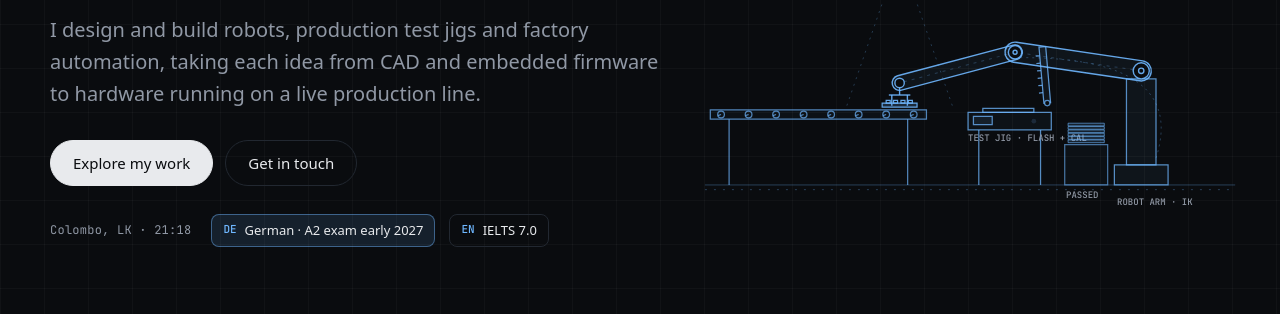
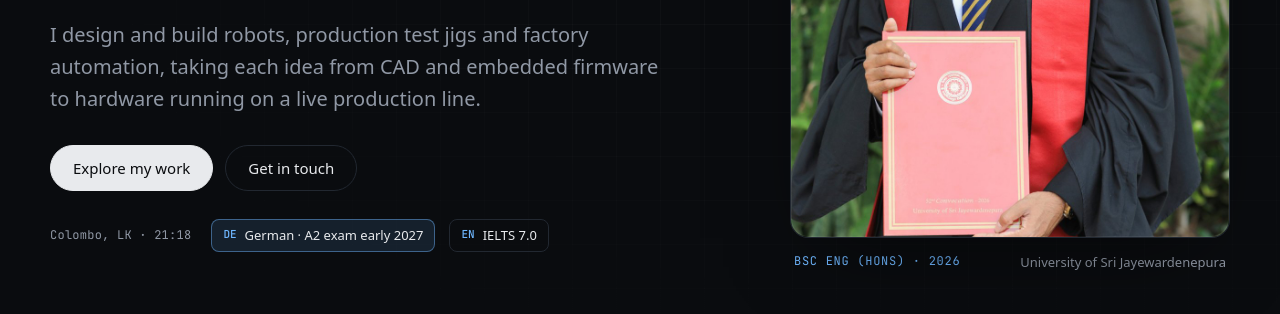
Before and after one commit to AnushikaJ/AnushikaJ.github.io, an Astro site: page /en in a window 1280 px wide. Shown: the part 481-795 px from the top of the page. Built offline with nearby package versions, Linux system fonts and the light colour scheme; Astro itself is replaced by a stand-in of ours; animation ran at ten frames a second.

Commit message:
Hero: graduation photo instead of animation; remove stats strip
Co-Authored-By: Claude Opus 5.5 <noreply@anthropic.com>
Claude-Session: https://claude.ai/code/session_01WWcUxdnitErofEymZTcV1b

```diff
--- a/src/components/HeroCell.astro
+++ /dev/null
@@ -1,226 +0,0 @@
----
-// Hero animation: a small automated work cell drawn as a live blueprint.
-// Conveyor brings a PCB → vision camera detects it → robot arm (2-link IK) picks it →
-// test jig closes its pogo-pin lid and tests it → arm stacks the passed board. Loops forever.
-import type { Lang } from '../i18n/ui';
-interface Props { lang: Lang }
-const { lang } = Astro.props;
-const labels = lang === 'en'
-  ? { vision: 'VISION · YOLO', jig: 'TEST JIG · FLASH + CAL', arm: 'ROBOT ARM · IK', out: 'PASSED', pass: 'PASS', cycle: 'CYCLE', units: 'UNITS' }
-  : { vision: 'VISION · YOLO', jig: 'PRÜFVORRICHTUNG', arm: 'ROBOTERARM · IK', out: 'GEPRÜFT', pass: 'OK', cycle: 'TAKT', units: 'STÜCK' };
----
-
-<canvas class="cell" data-l={JSON.stringify(labels)} aria-hidden="true"></canvas>
-
-<script>
-  const canvas = document.querySelector<HTMLCanvasElement>('canvas.cell')!;
-  const ctx = canvas.getContext('2d')!;
-  const Lb = JSON.parse(canvas.dataset.l!);
-  const reduce = matchMedia('(prefers-reduced-motion: reduce)').matches;
-
-  // ---- theme colours (re-read when the theme changes) ----
-  let C = { a: '111,183,255', text: '#e8eaed', muted: '#9098a5', bg: '#0f1216', grid: 'rgba(255,255,255,0.03)' };
-  const readTheme = () => {
-    const s = getComputedStyle(document.documentElement);
-    C = { a: s.getPropertyValue('--accent-rgb').trim(), text: s.getPropertyValue('--text').trim(), muted: s.getPropertyValue('--muted').trim(), bg: s.getPropertyValue('--bg').trim(), grid: s.getPropertyValue('--grid').trim() };
-  };
-  readTheme();
-  new MutationObserver(readTheme).observe(document.documentElement, { attributes: true, attributeFilter: ['data-theme'] });
-
-  // ---- scene geometry (scene units, 800 × 520). The robot stands on the right; every target is to its left. ----
-  type Pt = { x: number; y: number };
-  const SH: Pt = { x: 660, y: 300 };       // shoulder joint
-  const L1 = 190, L2 = 178, TOOL = 34;     // link lengths, gripper length
-  const PICK: Pt = { x: 300, y: 352 }, JIG: Pt = { x: 462, y: 352 }, OUT: Pt = { x: 578, y: 410 }, HOME: Pt = { x: 540, y: 190 };
-  const P = (x: number, y: number): Pt => ({ x, y });
-
-  // Motion program: tool-tip targets, durations (s), gripper state, and events fired when a step starts.
-  type Step = { to: Pt; d: number; grip?: boolean; ev?: string };
-  const program: Step[] = [
-    { to: HOME, d: 0.6, ev: 'spawn' },
-    { to: HOME, d: 1.5 },                                                    // wait for the conveyor
-    { to: P(PICK.x, 270), d: 0.9 }, { to: PICK, d: 0.45 }, { to: PICK, d: 0.25, grip: true, ev: 'pick' },
-    { to: P(PICK.x, 260), d: 0.4, grip: true }, { to: P(JIG.x, 262), d: 0.9, grip: true }, { to: JIG, d: 0.45, grip: true },
-    { to: JIG, d: 0.25, ev: 'place' }, { to: P(JIG.x, 230), d: 0.45 }, { to: P(560, 200), d: 0.5, ev: 'test' },
-    { to: P(560, 200), d: 2.2, ev: 'spawn' },                                // jig testing; next board arrives
-    { to: P(JIG.x, 262), d: 0.55 }, { to: JIG, d: 0.4 }, { to: JIG, d: 0.25, grip: true, ev: 'pickjig' },
-    { to: P(JIG.x, 262), d: 0.4, grip: true }, { to: P(OUT.x, 290), d: 0.7, grip: true }, { to: P(OUT.x, OUT.y - 44), d: 0.45, grip: true },
-    { to: P(OUT.x, OUT.y - 44), d: 0.25, ev: 'drop' }, { to: P(OUT.x, 280), d: 0.45 },
-  ];
-
-  // ---- state ----
-  let w = 0, h = 0, dpr = 1, running = false, raf = 0;
-  let step = 0, stepT = 0, from: Pt = { ...HOME }, tool: Pt = { ...HOME }, grip = 0, gripTarget = 0;
-  let board: null | { x: number; y: number; where: 'belt' | 'arm' | 'jig' } = null;
-  let incoming: null | { x: number } = null;
-  let jigT = -1, units = 11, cycleStart = 0, lastCycle = 12.4, vision = 0;
-  let last = performance.now();
-  let S = 1, OX = 0, OY = 0;
-
-  const ease = (t: number) => t * t * (3 - 2 * t);
-  function ik(px: number, py: number) {
-    // The wrist sits TOOL above the tool tip (the gripper always points down). Elbow-up solution.
-    const wx = px - SH.x, wy = py - TOOL - SH.y;
-    const d = Math.min(Math.hypot(wx, wy), L1 + L2 - 1);
-    const c2 = (d * d - L1 * L1 - L2 * L2) / (2 * L1 * L2);
-    const t2 = -Math.acos(Math.max(-1, Math.min(1, c2)));
-    const t1 = Math.atan2(wy, wx) - Math.atan2(L2 * Math.sin(t2), L1 + L2 * Math.cos(t2));
-    return { t1, t2 };
-  }
-
-  function event(ev?: string) {
-    if (ev === 'spawn' && !incoming && !(board && board.where === 'belt')) incoming = { x: 34 };
-    if (ev === 'pick' && board && board.where === 'belt') board.where = 'arm';
-    if (ev === 'place' && board) { board.where = 'jig'; board.x = JIG.x; board.y = JIG.y; }
-    if (ev === 'test') jigT = 0;
-    if (ev === 'pickjig' && board) board.where = 'arm';
-    if (ev === 'drop') { board = null; units++; const now = performance.now() / 1000; if (cycleStart) lastCycle = now - cycleStart; cycleStart = now; }
-  }
-
-  function update(dt: number) {
-    const s = program[step];
-    stepT += dt / s.d;
-    const k = ease(Math.min(1, stepT));
-    tool = { x: from.x + (s.to.x - from.x) * k, y: from.y + (s.to.y - from.y) * k };
-    gripTarget = s.grip ? 1 : 0;
-    if (stepT >= 1) { from = { ...s.to }; stepT = 0; step = (step + 1) % program.length; event(program[step].ev); }
-    grip += (gripTarget - grip) * Math.min(1, dt * 12);
-    if (incoming) { incoming.x += 120 * dt; if (incoming.x >= PICK.x) { board = { x: PICK.x, y: PICK.y, where: 'belt' }; incoming = null; } }
-    if (board && board.where === 'arm') { board.x = tool.x; board.y = tool.y; }
-    const seen = (board && board.where === 'belt') || (incoming && incoming.x > PICK.x - 70);
-    vision += ((seen ? 1 : 0) - vision) * Math.min(1, dt * 6);
-    if (jigT >= 0) { jigT += dt; if (jigT > 2.2) jigT = -1; }
-  }
-
-  // ---- drawing helpers (scene units → pixels) ----
-  const X = (x: number) => OX + x * S, Y = (y: number) => OY + y * S;
-  const stroke = (a = 0.75, wdt = 1.25) => { ctx.strokeStyle = `rgba(${C.a},${a})`; ctx.lineWidth = wdt; };
-  const fillA = (a: number) => (ctx.fillStyle = `rgba(${C.a},${a})`);
-  function rect(x: number, y: number, ww: number, hh: number, f = 0.04) { ctx.beginPath(); ctx.rect(X(x), Y(y), ww * S, hh * S); fillA(f); ctx.fill(); ctx.stroke(); }
-  function line(x1: number, y1: number, x2: number, y2: number) { ctx.beginPath(); ctx.moveTo(X(x1), Y(y1)); ctx.lineTo(X(x2), Y(y2)); ctx.stroke(); }
-  function circ(x: number, y: number, r: number, fill?: string) { ctx.beginPath(); ctx.arc(X(x), Y(y), r * S, 0, Math.PI * 2); if (fill) { ctx.fillStyle = fill; ctx.fill(); } ctx.stroke(); }
-  function link(ax: number, ay: number, bx: number, by: number, r: number) {
-    const len = Math.hypot(bx - ax, by - ay) * S, ang = Math.atan2(by - ay, bx - ax);
-    ctx.save(); ctx.translate(X(ax), Y(ay)); ctx.rotate(ang); ctx.beginPath();
-    ctx.moveTo(0, -r * S); ctx.lineTo(len, -r * S); ctx.arc(len, 0, r * S, -Math.PI / 2, Math.PI / 2); ctx.lineTo(0, r * S); ctx.arc(0, 0, r * S, Math.PI / 2, 1.5 * Math.PI);
-    fillA(0.05); ctx.fill(); ctx.stroke();
-    ctx.setLineDash([3, 5]); stroke(0.25, 1); ctx.beginPath(); ctx.moveTo(0, 0); ctx.lineTo(len, 0); ctx.stroke(); ctx.setLineDash([]);
-    ctx.restore();
-  }
-  function text(s: string, x: number, y: number, color = C.muted, size = 10) {
-    ctx.font = `500 ${Math.max(9, size * Math.min(S, 1.1))}px "JetBrains Mono", monospace`; ctx.fillStyle = color; ctx.fillText(s, X(x), Y(y));
-  }
-  function pcb(x: number, y: number) {
-    stroke(0.9, 1.2); rect(x - 26, y - 6, 52, 6, 0.18);
-    for (let i = 0; i < 4; i++) { ctx.beginPath(); ctx.rect(X(x - 20 + i * 11), Y(y - 10), 6 * S, 4 * S); ctx.stroke(); }
-  }
-
-  function frame(now: number) {
-    const dt = reduce ? 0 : Math.min(0.05, (now - last) / 1000); last = now;
-    if (!reduce) update(dt);
-    ctx.clearRect(0, 0, w, h);
-
-    // grid
-    ctx.lineWidth = 1; ctx.strokeStyle = C.grid;
-    for (let x = 0; x < w; x += 44) { ctx.beginPath(); ctx.moveTo(x + .5, 0); ctx.lineTo(x + .5, h); ctx.stroke(); }
-    for (let y = 0; y < h; y += 44) { ctx.beginPath(); ctx.moveTo(0, y + .5); ctx.lineTo(w, y + .5); ctx.stroke(); }
-
-    // floor
-    stroke(0.3, 1); line(10, 470, 800, 470); ctx.setLineDash([2, 7]); line(10, 477, 800, 477); ctx.setLineDash([]);
-
-    // conveyor
-    stroke(0.7); rect(18, 358, 322, 14, 0.03);
-    const roll = (now / 1000) * (incoming ? 6 : 0.4);
-    for (let i = 0; i < 8; i++) { const cx = 34 + i * 41; circ(cx, 365, 5); line(cx, 365, cx + 5 * Math.cos(roll), 365 + 5 * Math.sin(roll)); }
-    line(46, 372, 46, 470); line(312, 372, 312, 470);
-    if (incoming) pcb(incoming.x, PICK.y);
-    if (board && board.where === 'belt') pcb(board.x, board.y);
-
-    // vision camera + detection box
-    stroke(0.7); line(PICK.x, 40, PICK.x, 110); rect(PICK.x - 18, 110, 36, 22, 0.06); circ(PICK.x, 138, 6, C.bg);
-    ctx.setLineDash([2, 5]); stroke(0.18 + 0.25 * vision, 1); line(PICK.x - 6, 142, PICK.x - 80, 356); line(PICK.x + 6, 142, PICK.x + 80, 356); ctx.setLineDash([]);
-    text(Lb.vision, PICK.x + 26, 125);
-    const det = board && board.where === 'belt' ? board.x : incoming ? incoming.x : null;
-    if (det !== null && vision > 0.05) {
-      ctx.save(); ctx.globalAlpha = vision; stroke(1, 1.3);
-      const bx = det - 34, by = PICK.y - 20, bw = 68, bh = 26, L = 8;
-      for (const [cx, cy, sx, sy] of [[bx, by, 1, 1], [bx + bw, by, -1, 1], [bx, by + bh, 1, -1], [bx + bw, by + bh, -1, -1]]) {
-        ctx.beginPath(); ctx.moveTo(X(cx + sx * L), Y(cy)); ctx.lineTo(X(cx), Y(cy)); ctx.lineTo(X(cx), Y(cy + sy * L)); ctx.stroke();
-      }
-      ctx.fillStyle = `rgba(${C.a},0.9)`; ctx.fillRect(X(bx), Y(by - 15), 72 * S, 13 * S);
-      text(`pcb ${(0.96 + 0.03 * Math.sin(now / 300)).toFixed(2)}`, bx + 4, by - 5, C.bg, 9);
-      ctx.restore();
-    }
-
-    // test jig: nest with a hinged pogo-pin lid that closes for the test
-    stroke(0.75); rect(402, 362, 124, 26, 0.04); rect(410, 368, 28, 12, 0.08);
-    line(418, 388, 418, 470); line(510, 388, 510, 470);
-    rect(424, 356, 76, 6, 0.03);
-    const press = jigT < 0 ? 0 : jigT < 0.35 ? jigT / 0.35 : jigT < 1.8 ? 1 : Math.max(0, 1 - (jigT - 1.8) / 0.35);
-    const lid = ((-95 + ease(press) * 275) * Math.PI) / 180;     // open (up) → closed (pointing left)
-    const hx = 520, hy = 348, ll = 84;
-    ctx.save(); ctx.translate(X(hx), Y(hy)); ctx.rotate(lid);
-    ctx.beginPath(); ctx.rect(0, -5 * S, ll * S, 10 * S); fillA(0.06); ctx.fill(); stroke(0.8, 1.25); ctx.stroke();
-    for (let i = 0; i < 6; i++) { ctx.beginPath(); ctx.moveTo((16 + i * 11) * S, -5 * S); ctx.lineTo((16 + i * 11) * S, -11 * S); ctx.stroke(); }
-    ctx.restore();
-    circ(hx, hy, 4, C.bg);
-    const ok = jigT > 0.9 && jigT < 1.9;
-    ctx.beginPath(); ctx.arc(X(500), Y(375), 3.5 * S, 0, Math.PI * 2); ctx.fillStyle = ok ? 'rgba(80,210,140,0.95)' : `rgba(${C.a},0.15)`; ctx.fill();
-    text(Lb.jig, 402, 405);
-    if (jigT > 0.35 && jigT < 1.9) {
-      const prog = Math.min(1, (jigT - 0.35) / 0.55);
-      ctx.fillStyle = `rgba(${C.a},0.7)`; ctx.fillRect(X(413), Y(371), 22 * prog * S, 6 * S);
-      if (ok) text(Lb.pass, 446, 379, 'rgba(80,210,140,0.95)', 9);
-    }
-    if (board && board.where === 'jig') pcb(board.x, board.y);
-
-    // output stack
-    stroke(0.6); rect(546, 410, 64, 60, 0.03);
-    for (let i = 0; i < Math.min(units, 6); i++) { stroke(0.6, 1); rect(551, 403 - i * 5, 54, 4, 0.12); }
-    text(Lb.out, 548, 490);
-
-    // robot arm
-    const { t1, t2 } = ik(tool.x, tool.y);
-    const E = { x: SH.x + L1 * Math.cos(t1), y: SH.y + L1 * Math.sin(t1) };
-    const W = { x: E.x + L2 * Math.cos(t1 + t2), y: E.y + L2 * Math.sin(t1 + t2) };
-    stroke(0.75); rect(SH.x - 40, 440, 80, 30, 0.05); rect(SH.x - 22, 312, 44, 128, 0.05);
-    ctx.setLineDash([2, 4]); stroke(0.3, 1); ctx.beginPath(); ctx.moveTo(X(SH.x + 22), Y(430)); ctx.quadraticCurveTo(X(SH.x + 70), Y(SH.y - 20), X(E.x + 8), Y(E.y + 8)); ctx.stroke(); ctx.setLineDash([]);
-    stroke(0.9, 1.4); link(SH.x, SH.y, E.x, E.y, 15); link(E.x, E.y, W.x, W.y, 11);
-    circ(SH.x, SH.y, 12, C.bg); circ(SH.x, SH.y, 4); circ(E.x, E.y, 10, C.bg); circ(E.x, E.y, 3); circ(W.x, W.y, 7, C.bg);
-    // gripper (points straight down)
-    const g = 4 + (1 - grip) * 10;
-    line(W.x, W.y + 7, W.x, W.y + 18); line(W.x - 16, W.y + 18, W.x + 16, W.y + 18);
-    line(W.x - g - 6, W.y + 18, W.x - g - 6, W.y + TOOL); line(W.x + g + 6, W.y + 18, W.x + g + 6, W.y + TOOL);
-    if (board && board.where === 'arm') pcb(board.x, board.y + 2);
-    text(Lb.arm, SH.x - 36, 500);
-
-    // readout
-    const deg = (r: number) => ((r * 180) / Math.PI).toFixed(1).padStart(6, ' ');
-    text(`θ₁${deg(-t1)}°  θ₂${deg(-t2)}°   ${Lb.cycle} ${lastCycle.toFixed(1)} s   ${Lb.units} ${String(units).padStart(3, '0')}`, 18, 30, C.muted, 10);
-
-    if (running && !reduce) raf = requestAnimationFrame(frame);
-  }
-
-  function resize() {
-    const r = canvas.getBoundingClientRect();
-    dpr = Math.min(devicePixelRatio || 1, 2); w = r.width; h = r.height;
-    canvas.width = Math.round(w * dpr); canvas.height = Math.round(h * dpr); ctx.setTransform(dpr, 0, 0, dpr, 0, 0);
-    if (w < 900) { S = Math.min(w / 820, 0.62); OX = (w - 800 * S) / 2; OY = 70; }
-    else { S = Math.min((w * 0.43) / 820, 1.0, (h * 0.78) / 520); OX = w - 800 * S - Math.max(24, w * 0.035); OY = Math.max(70, (Math.min(h, 900) - 520 * S) / 2 + 10); }
-    if (reduce) frame(performance.now());
-  }
-
-  event('spawn');
-  resize();
-  new ResizeObserver(resize).observe(canvas);
-  if (!reduce) {
-    const start = () => { if (!running) { running = true; last = performance.now(); raf = requestAnimationFrame(frame); } };
-    const stop = () => { running = false; cancelAnimationFrame(raf); };
-    new IntersectionObserver(([e]) => (e.isIntersecting ? start() : stop())).observe(canvas);
-    document.addEventListener('visibilitychange', () => (document.hidden ? stop() : start()));
-  }
-</script>
-
-<style>
-  .cell { position: absolute; inset: 0; width: 100%; height: 100%; pointer-events: none; }
-</style>
--- a/src/i18n/ui.ts
+++ b/src/i18n/ui.ts
@@ -16,6 +16,8 @@ export const ui = {
       'I design and build robots, production test jigs and factory automation, taking each idea from CAD and embedded firmware to hardware running on a live production line.',
     'hero.german': 'German · A2 exam early 2027',
     'hero.scroll': 'Scroll',
+    'hero.photo.k': 'BSc Eng (Hons) · 2026',
+    'hero.photo.v': 'University of Sri Jayewardenepura',
     'hero.cta.work': 'Explore my work',
     'hero.cta.contact': 'Get in touch',
     'stats.title': 'Selected results',
@@ -71,6 +73,8 @@ export const ui = {
       'Ich konstruiere und baue Roboter, Prüfvorrichtungen und Fertigungsautomatisierung – vom CAD-Modell und der Embedded-Firmware bis zur Hardware in der laufenden Serienfertigung.',
     'hero.german': 'Deutsch · A2-Prüfung Anfang 2027',
     'hero.scroll': 'Scrollen',
+    'hero.photo.k': 'BSc Eng (Hons) · 2026',
+    'hero.photo.v': 'University of Sri Jayewardenepura',
     'hero.cta.work': 'Meine Arbeit entdecken',
     'hero.cta.contact': 'Kontakt aufnehmen',
     'stats.title': 'Ausgewählte Ergebnisse',
--- a/src/pages/[lang]/index.astro
+++ b/src/pages/[lang]/index.astro
@@ -1,12 +1,11 @@
 ---
 import { getCollection } from 'astro:content';
 import Base from '../../layouts/Base.astro';
-import HeroCell from '../../components/HeroCell.astro';
 import ProjectCard from '../../components/ProjectCard.astro';
 import Lab from '../../components/Lab.astro';
 import SkillGears from '../../components/SkillGears.astro';
 import { t, type Lang } from '../../i18n/ui';
-import { profile, stats, publications, awards, certificates, experience, education, coursework, languagesSpoken } from '../../data/profile';
+import { profile, publications, awards, certificates, experience, education, coursework, languagesSpoken } from '../../data/profile';
 
 export function getStaticPaths() {
   return [{ params: { lang: 'en' } }, { params: { lang: 'de' } }];
@@ -21,9 +20,9 @@ const research = all.filter((p) => p.data.category === 'research');
 
 <Base lang={lang} title={`${profile.name} — ${lang === 'en' ? 'Mechatronics Engineer' : 'Mechatronik-Ingenieur'}`} description={tr('hero.lead')}>
   <section class="hero">
-    <HeroCell lang={lang} />
-    <div class="wrap hero-inner" data-parallax>
-      <p class="status rise" style="--d:0"><span class="pulse" aria-hidden="true"></span>{tr('hero.status')}</p>
+    <div class="wrap hero-grid">
+    <div class="hero-inner">
+      <p class="avail rise" style="--d:0"><span class="pulse" aria-hidden="true"></span>{tr('hero.status')}</p>
       <h1>
         <span class="mask" style="--d:1"><span>Anushika</span></span>
         <span class="mask" style="--d:2"><span>Jayasekara</span></span>
@@ -40,15 +39,17 @@ const research = all.filter((p) => p.data.category === 'research');
         <span class="badge"><b>EN</b> IELTS 7.0</span>
       </div>
     </div>
+    <figure class="portrait-hero rise" style="--d:3">
+      <div class="frame">
+        <img src="/img/graduation.jpg" alt={lang === 'en' ? 'Anushika Jayasekara at his graduation, University of Sri Jayewardenepura, 2026' : 'Anushika Jayasekara bei seiner Graduierung, University of Sri Jayewardenepura, 2026'} width="960" height="1200" fetchpriority="high" />
+      </div>
+      <figcaption>
+        <span class="mono">{tr('hero.photo.k')}</span>
+        <span>{tr('hero.photo.v')}</span>
+      </figcaption>
+    </figure>
+    </div>
     <a class="scroll-cue mono rise" style="--d:8" href="#lab">{tr('hero.scroll')} <span aria-hidden="true">↓</span></a>
-    <div class="wrap stats">
-      {stats.map((s) => (
-        <div class="stat" data-reveal>
-          <span class="v" data-count>{s.value}</span>
-          <span class="l">{s.label[lang]}</span>
-        </div>
-      ))}
-    </div>
   </section>
 
   <section id="lab">
@@ -199,11 +200,20 @@ const research = all.filter((p) => p.data.category === 'research');
 </script>
 
 <style>
-  .hero { position: relative; border-top: 0; padding-top: clamp(100px, 15vh, 170px); padding-bottom: 0; overflow: hidden; min-height: 100vh; }
+  .hero { position: relative; border-top: 0; padding-top: clamp(90px, 13vh, 150px); padding-bottom: 70px; overflow: hidden; }
+  .hero::before { content: ''; position: absolute; inset: 0; background-image: linear-gradient(var(--grid) 1px, transparent 1px), linear-gradient(90deg, var(--grid) 1px, transparent 1px); background-size: 44px 44px; mask-image: radial-gradient(ellipse at 70% 40%, #000 0%, transparent 75%); pointer-events: none; }
+  .hero-grid { position: relative; z-index: 1; display: grid; grid-template-columns: minmax(0, 1.25fr) minmax(0, 0.85fr); gap: clamp(40px, 6vw, 90px); align-items: center; }
+  .portrait-hero { margin: 0; display: grid; gap: 14px; justify-self: end; width: 100%; max-width: 440px; }
+  .portrait-hero .frame { position: relative; border-radius: 18px; overflow: hidden; border: 1px solid var(--line); aspect-ratio: 4 / 5; box-shadow: 0 30px 80px -30px rgba(0,0,0,.55); }
+  .portrait-hero .frame::after { content: ''; position: absolute; inset: 0; border-radius: inherit; box-shadow: inset 0 0 0 1px rgba(255,255,255,.06); pointer-events: none; }
+  .portrait-hero img { width: 100%; height: 100%; object-fit: cover; transition: transform 1.2s cubic-bezier(.2,.7,.2,1); }
+  .portrait-hero:hover img { transform: scale(1.025); }
+  .portrait-hero figcaption { display: flex; justify-content: space-between; gap: 12px; font-size: 13px; color: var(--muted); padding-inline: 4px; }
+  .portrait-hero figcaption .mono { color: var(--accent); }
   .hero::after { content: ''; position: absolute; inset: auto 0 0 0; height: 160px; background: linear-gradient(transparent, var(--bg)); pointer-events: none; }
-  .hero-inner { position: relative; z-index: 1; display: grid; gap: 22px; max-width: var(--max); }
+  .hero-inner { position: relative; display: grid; gap: 22px; }
   .hero-inner > * { max-width: 620px; }
-  .status { display: inline-flex; align-items: center; gap: 10px; width: fit-content; font-size: 13px; color: var(--muted); border: 1px solid var(--line); border-radius: 999px; padding: 6px 14px 6px 12px; background: color-mix(in srgb, var(--bg) 70%, transparent); }
+  .avail { display: inline-flex; align-items: center; gap: 10px; width: fit-content; font-size: 13px; color: var(--muted); border: 1px solid var(--line); border-radius: 999px; padding: 6px 14px 6px 12px; background: color-mix(in srgb, var(--bg) 70%, transparent); }
   .pulse { width: 8px; height: 8px; border-radius: 50%; background: #3ecf8e; box-shadow: 0 0 0 0 rgba(62,207,142,.6); animation: pulse 2s infinite; }
   @keyframes pulse { 70% { box-shadow: 0 0 0 9px rgba(62,207,142,0); } 100% { box-shadow: 0 0 0 0 rgba(62,207,142,0); } }
   .role { font-family: var(--mono); font-size: 13px; letter-spacing: .06em; text-transform: uppercase; color: var(--accent); }
@@ -218,14 +228,6 @@ const research = all.filter((p) => p.data.category === 'research');
   @keyframes nudge { 50% { transform: translateY(4px); } }
   .lead { font-size: clamp(17px, 1.6vw, 20px); color: var(--muted); line-height: 1.6; }
   .ctas { display: flex; flex-wrap: wrap; gap: 12px; margin-top: 8px; }
-  .stats {
-    position: relative; z-index: 1; display: grid; grid-template-columns: repeat(4, 1fr);
-    margin-top: 40px; border-top: 1px solid var(--line-soft); padding-block: 34px 70px;
-  }
-  .stat { display: grid; gap: 8px; padding-right: 24px; }
-  .stat + .stat { padding-left: 24px; border-left: 1px solid var(--line-soft); }
-  .stat .v { font-size: clamp(28px, 3.2vw, 40px); font-weight: 600; letter-spacing: -0.03em; }
-  .stat .l { font-size: 14px; color: var(--muted); }
 
   .grid { display: grid; grid-template-columns: repeat(3, 1fr); gap: 22px; }
   .grid.two { grid-template-columns: repeat(2, 1fr); }
@@ -268,17 +270,16 @@ const research = all.filter((p) => p.data.category === 'research');
 
   @media (max-width: 980px) {
     .grid { grid-template-columns: repeat(2, 1fr); }
-    .stats { grid-template-columns: repeat(2, 1fr); row-gap: 30px; }
-    .stat:nth-child(3) { padding-left: 0; border-left: 0; }
     .split, .about { grid-template-columns: 1fr; }
     .portrait { position: static; max-width: 280px; }
   }
-  @media (max-width: 900px) { .hero { padding-top: 400px; } }
+  @media (max-width: 900px) {
+    .hero-grid { grid-template-columns: 1fr; }
+    .portrait-hero { order: -1; justify-self: start; max-width: 260px; }
+  }
   @media (max-width: 640px) {
-    .hero { padding-top: 330px; }
+    .hero { padding-top: 90px; }
     .grid, .grid.two { grid-template-columns: 1fr; }
     .timeline > li, .skill { grid-template-columns: 1fr; gap: 8px; }
-    .stat { padding-right: 12px; }
-    .stat + .stat { padding-left: 12px; }
   }
 </style>
```
Also changed, not shown: public/img/graduation.jpg (added).
